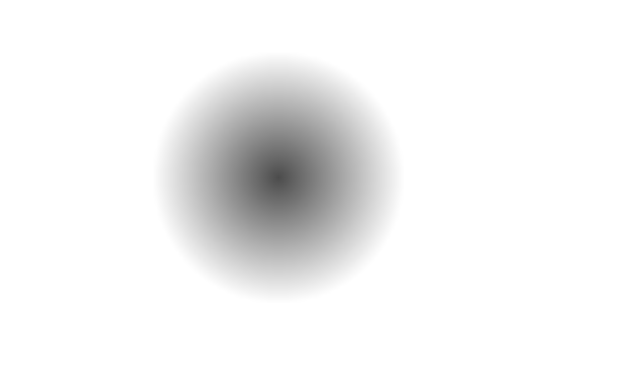
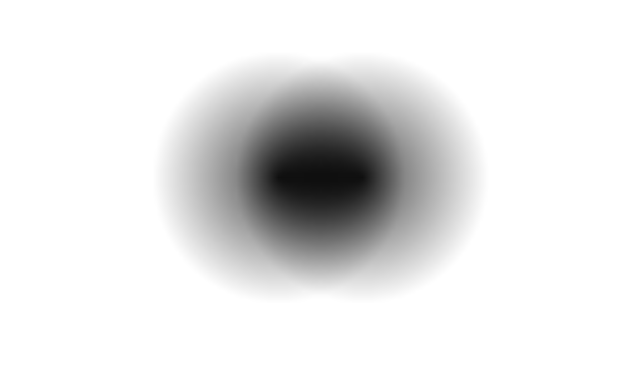
Before and after one commit to fdansv/ballrenderer, a plain HTML site: page index.html in a window 1280 px wide. Shown: the part 254-643 px from the top of the page, without its empty margins (153-793 px from the left). Drawn offline with Linux system fonts and the light colour scheme.

Commit message:
smooth gradient overlap

```diff
--- a/index.html
+++ b/index.html
@@ -12,6 +12,7 @@
 		this.size = this.width * this.height;
 		this.pointList = new Uint8ClampedArray(this.size * 4);
 		this.radius = 30;
+		this.drawnTemp = {};
 
 	}
 	BETTERCANVAS.prototype = {
@@ -39,9 +40,10 @@
                     radiusError += 2 * (y - x) + 1;
                 }
             }
+            this.drawnTemp = {};
 		},
 		addPoint: function(x, y, alpha){
-
+			this.pointList[this.getRIndexPos(x, y) + 3] = Math.min(this.pointList[this.getRIndexPos(x, y) + 3]+alpha, 255);
 		},
 		horizontalLine: function(xi, yi, xf, yf, x0, y0){
 			function lineDistance(x,y){
@@ -52,7 +54,11 @@
 			// Assumes xi is on the left and xf is on the right
 			var xPointer = xi;
 			while (xPointer <= xf){
-				this.pointList[this.getRIndexPos(xPointer, yi) + 3] = Math.round(this.map_range(lineDistance(xPointer, yi), 0, this.radius, 180, 0));
+				if(typeof this.drawnTemp[xPointer+":"+yi] === "undefined"){
+					var alpha = Math.round(this.map_range(lineDistance(xPointer, yi), 0, this.radius, 180, 0));
+					this.addPoint(xPointer, yi, alpha);
+					this.drawnTemp[xPointer+":"+yi]=true;
+				}
 				xPointer ++;
 			}
 		},
@@ -75,6 +81,7 @@
 	var counter = 0;
 
 		b.addBall(100, 100, 20);
+		b.addBall(120, 100, 20);
 		b.apply();
 
 
```
